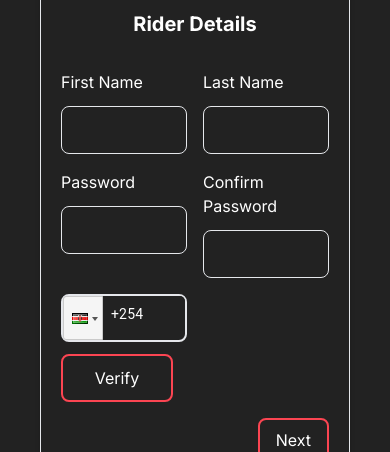
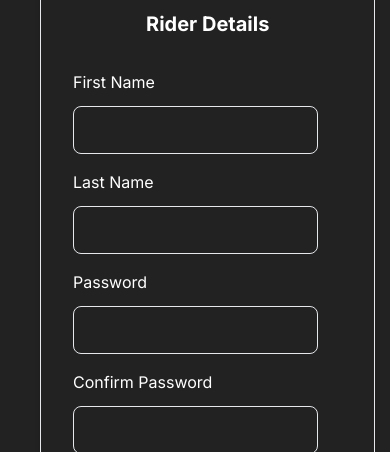
Before and after one commit to komenAnna/Songa, a Next.js app: page / in a window 390 px wide. Shown: the part 987-1439 px from the top of the page. Built offline with nearby package versions, Linux system fonts and the light colour scheme.

Commit message:
[fix]: mobile responsiveness

```diff
--- a/app/components/Elements/Forms/FormWrapper.tsx
+++ b/app/components/Elements/Forms/FormWrapper.tsx
@@ -9,7 +9,7 @@ export default function FormWrapper({title, children}: FormWrapperProps) {
   return (
     <>
       <h2 className='text-center font-bold text-xl m-0 mb-[2rem]'>{title}</h2>
-    <div className='grid gap-[1rem] justify-start grid-cols-2'> {children}</div>
+    <div className='grid gap-[1rem] justify-start md:grid-cols-2'> {children}</div>
     </>
   )
 }
--- a/app/components/Riders/Forms/Upload.tsx
+++ b/app/components/Riders/Forms/Upload.tsx
@@ -44,7 +44,7 @@ export default function Upload() {
     <FormWrapper title="Documents Upload">
       <div className=''>
         <h2 className="font-semibold">Identification Card (ID)</h2>
-        <div className="flex h-48 border my-3 rounded-lg items-center justify-center">
+        <div className="flex h-48 border w- my-3 rounded-lg items-center justify-center">
           {idImage ? (
             <Image src={idImageUrl} alt="ID" width={100} />
           ) : (
--- a/app/components/Riders/index.tsx
+++ b/app/components/Riders/index.tsx
@@ -22,7 +22,7 @@ export default function RegistrationForm() {
   }
 
   return (
-    <div className='relative h-[70v] text-white py-5 border md:mx-20 md:my-10 rounded-lg shadow-md'>
+    <div className='relative text-white py-5 px-3 border md:mx-20 w-[86vw] md:w-auto md:my-10 rounded-lg shadow-md'>
       <form onSubmit={onSubmitHandler} className='p-5'>
         <div className="flex my-4 justify-center h-full">
           <div className="flex flex-col items-end">
```
